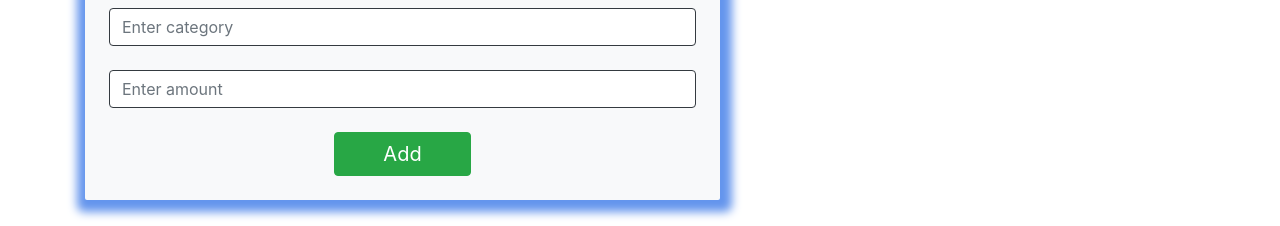
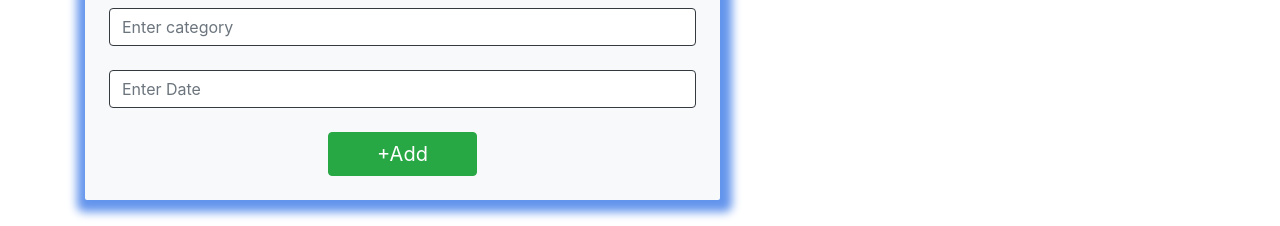
Before and after one commit to bharatkmali/Finesse, an Angular app: page /Home/manage-catagories/add-catagories in a window 1280 px wide. Shown: the part 327-553 px from the top of the page. Built offline with nearby package versions, Linux system fonts and the light colour scheme.

Commit message:
my first commit

```diff
--- a/src/app/categories.service.ts
+++ b/src/app/categories.service.ts
@@ -12,7 +12,7 @@ categories=[]
 
 addcat(category){
  this.categories.push(category)
- console.log(category)
+ console.log(this.categories)
 
 }
 
--- a/src/app/home/manage-catagories/add-catagories/add-catagories.component.html
+++ b/src/app/home/manage-catagories/add-catagories/add-catagories.component.html
@@ -7,9 +7,9 @@
                     <h2 class="text-center py-3 text-info">Add Category</h2>
                     <input type="text" [(ngModel)]="category.name" class="form-control border-dark" name="add" placeholder="Enter category">
                     <br>
-                    <input type="text" [(ngModel)]="category.amount" class="form-control border-dark" name="add" placeholder="Enter amount">
+                    <input type="text" [(ngModel)]="category.amount" class="form-control border-dark" name="add" placeholder="Enter Date">
                     <br>
-                    <button type="submit" (click)="addcategory()" class="btn btn-success px-5" style="font-size: 20px;" name="submit">Add</button>
+                    <button type="submit" (click)="addcategory()" class="btn btn-success px-5" style="font-size: 20px;" name="submit">+Add</button>
                 </form>
             </div>
         </div>
--- a/src/app/home/manage-catagories/all-category/all-category.component.html
+++ b/src/app/home/manage-catagories/all-category/all-category.component.html
@@ -1,8 +1,8 @@
 <body>
 <div class="container">
   <div class="row py-5">
-    <div class="col-lg-12 text-center ">
-        <button type="submit" routerLink="/Home/manage-catagories/add-catagories" class="btn btn-dark" name="addcategory">Add Categories</button>
+    <div class="col-lg-12 text-right px-5">
+        <button type="submit" routerLink="/Home/manage-catagories/add-catagories" class="btn btn-dark " name="addcategory">+Add Categories</button>
     </div>
 
     <div class="col-lg-12 col-12 py-4">
@@ -11,14 +11,14 @@
         <thead class="text-center">
           <tr>
             <th scope="col"></th>
-            <th scope="col">Categeroies</th>
-            <th scope="col">amount</th>
+            <th scope="col">Category</th>
+            <th scope="col">Date</th>
             <th scope="col">Edit categories</th>
             <th scope="col">Delete category</th>
           </tr>
         </thead>
         <tbody class="text-center">
-          <tr *ngFor="let category of items,let i=index">
+          <tr *ngFor="let category of items; let i=index">
             <th scope="row">{{i+1}}</th>
             <td>{{category.name}}</td>
             <td>{{category.amount}} </td>
@@ -33,5 +33,3 @@
   </div>
 </div>
 </body>
-
-  <!-- <router-outlet></router-outlet> -->
--- a/src/app/shared/authheader/authheader.component.html
+++ b/src/app/shared/authheader/authheader.component.html
@@ -1,4 +1,4 @@
-<nav class="navbar navbar-expand-lg navbar-light" style="background-color: rgb(55, 97, 177)">
+<nav class="navbar navbar-expand-lg navbar-light" style="background-color: rgb(12, 71, 180)">
     <a class="navbar-brand" href="#"><img src="..\assets\image\ai logo.png" style="height: 80px; width: 100px;"></a>
       <div class="collapse navbar-collapse" id="navbarNav">
       <ul class="navbar-nav">
```
